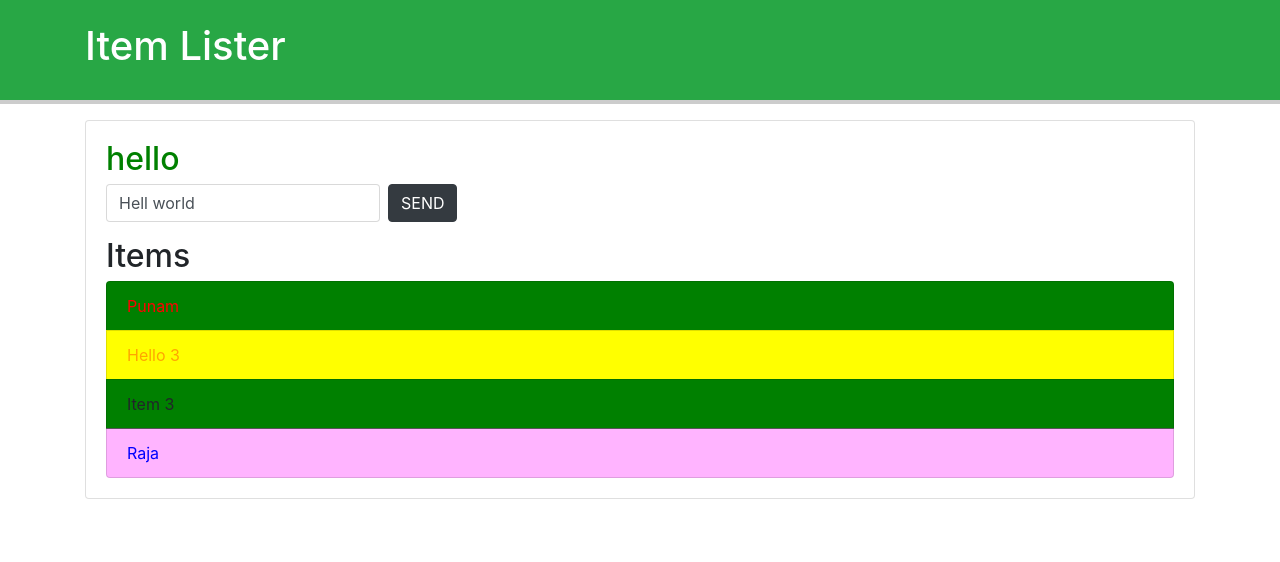
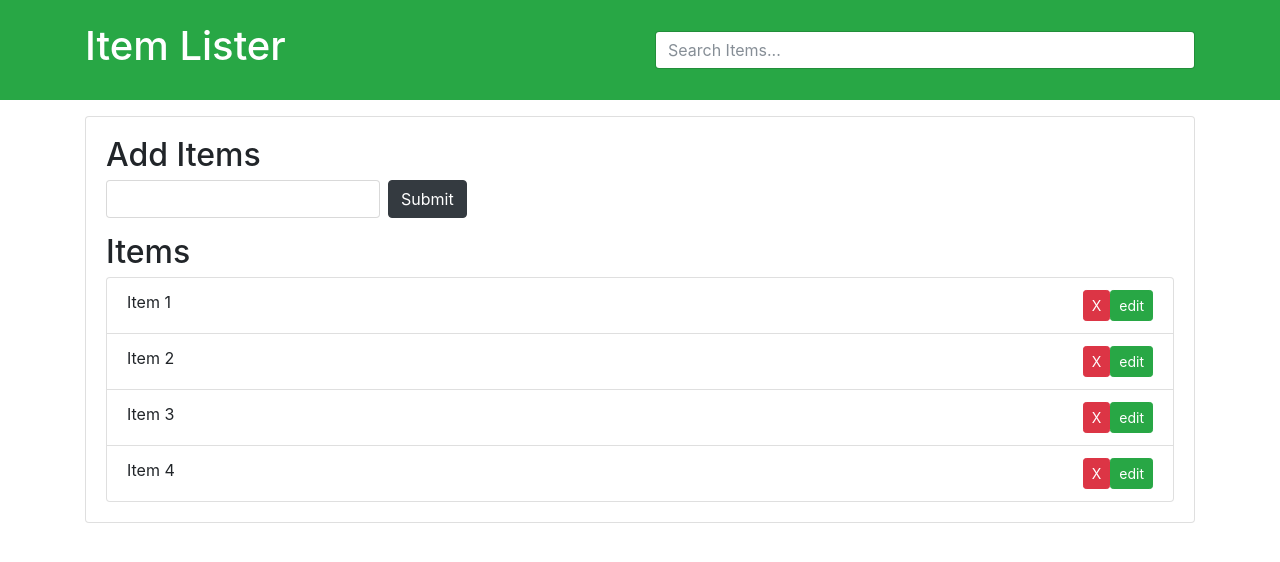
Before and after one commit to Punamkumari03/javascript_dom, a plain HTML site: page index.html in a window 1280 px wide. Drawn offline with nearby package versions, Linux system fonts and the light colour scheme.

Commit message:
delete and edit button are added

```diff
--- a/dom.js
+++ b/dom.js
@@ -1,132 +1,201 @@
-// console.dir(document);
-// examine document object
-// console.log(document.domain);
-// console.log(document.URL);
-// console.log(document.title);
-// console.log(document.doctype);
-// console.log(document.head);
-// console.log(document.all[10]);
-// // document.all[10].textContent='Hello';
-// console.log(document.forms);
-// console.log(document.getElementById('header-title'));
-var headerTitle=document.getElementById('header-title');
-var header=document.getElementById('main-header');
-var cardTitle=document.getElementById('item');
-// console.log(headerTitle);
-// headerTitle.textContent='Hello';
-header.style.borderBottom='solid 3px #000';
-cardTitle.style.color='green'
-cardTitle.style.fontweight='bold';
+// // console.dir(document);
+// // examine document object
+// // console.log(document.domain);
+// // console.log(document.URL);
+// // console.log(document.title);
+// // console.log(document.doctype);
+// // console.log(document.head);
+// // console.log(document.all[10]);
+// // // document.all[10].textContent='Hello';
+// // console.log(document.forms);
+// // console.log(document.getElementById('header-title'));
+// var headerTitle=document.getElementById('header-title');
+// var header=document.getElementById('main-header');
+// var cardTitle=document.getElementById('item');
+// // console.log(headerTitle);
+// // headerTitle.textContent='Hello';
+// header.style.borderBottom='solid 3px #000';
+// cardTitle.style.color='green'
+// cardTitle.style.fontweight='bold';
 
 
-// console.log(cardTitle);
-//getelement by classname
-var items=document.getElementsByClassName('list-group-item');
-console.log(items)
-console.log(items[1]);
-items[1].textContent='Hello 2';
-items[1].style.fontweight='bold';
-items[1].style.backgroundColor='yellow';
+// // console.log(cardTitle);
+// //getelement by classname
+// var items=document.getElementsByClassName('list-group-item');
+// console.log(items)
+// console.log(items[1]);
+// items[1].textContent='Hello 2';
+// items[1].style.fontweight='bold';
+// items[1].style.backgroundColor='yellow';
 
-// give error
-// items.style.backgroundColor='red';
-for(var i=0; i<items.length;i++){
-    items[i].style.backgroundColor='#f4f4f4'
-}
-items[2].style.backgroundColor='green';
-for(var i=0; i<items.length;i++){
-    items[i].style.fontweight='bold';
-}
-//getelementbytagname
-var li=document.getElementsByTagName('li');
-console.log(li)
-console.log(li[1]);
-li[1].textContent='Hello 3';
-li[1].style.fontweight='bold';
-li[1].style.backgroundColor='yellow';
-for(var i=0; i<li.length;i++){
-    li[i].style.backgroundColor='#f4f4f4'
+// // give error
+// // items.style.backgroundColor='red';
+// for(var i=0; i<items.length;i++){
+//     items[i].style.backgroundColor='#f4f4f4'
+// }
+// items[2].style.backgroundColor='green';
+// for(var i=0; i<items.length;i++){
+//     items[i].style.fontweight='bold';
+// }
+// //getelementbytagname
+// var li=document.getElementsByTagName('li');
+// console.log(li)
+// console.log(li[1]);
+// li[1].textContent='Hello 3';
+// li[1].style.fontweight='bold';
+// li[1].style.backgroundColor='yellow';
+// for(var i=0; i<li.length;i++){
+//     li[i].style.backgroundColor='#f4f4f4'
+// }
+
+// //queryselector
+// var header=document.querySelector('#main-header');
+// header.style.borderBottom='solid 4px #ccc'
+// var input = document.querySelector('input');
+// input.value='Hell world'
+// var submit = document.querySelector('input[type="submit"]');
+// submit.value='SEND';
+// var item = document.querySelector('.list-group-item');
+// item.style.color='red'
+// var lastItem = document.querySelector('.list-group-item:last-child');
+// lastItem.style.color='blue'
+// var secondItem = document.querySelector('.list-group-item:nth-child(2)');
+// secondItem.style.color='orange'
+
+// //queryselectrall
+// var titles=document.querySelectorAll('.title')
+// console.log(titles)
+// titles[0].textContent='hello'
+// var odd=document.querySelectorAll('li:nth-child(odd)');
+// var even=document.querySelectorAll('li:nth-child(even)');
+// for(var i=0;i<odd.length;i++){
+//    odd[i].style.backgroundColor='green';
+//    even[i].style.backgroundColor='#f4f6';
+// }
+// //TRAVERSING THE DOM
+// var itemList=document.querySelector('#items');
+// // console.log(itemList.parentNode);
+// // itemList.parentNode.style.backgroundColor='#f4f4f4';
+// // console.log(itemList.parentNode.parentNode.parentNode);
+// // parentelement--------------------------------------------------------------------------
+// // console.log(itemList.parentElement);
+// // itemList.parentElement.style.backgroundColor='#f4f4f4';
+// // console.log(itemList.parentElement.parentElement.parentElement);
+
+// // Childnode-----------------------------------------------------------
+// // console.log(itemList.childNodes);
+
+// console.log(itemList.children);
+// console.log(itemList.children[1]);
+// itemList.children[1].style.backgroundColor='yellow'
+
+// // firstchild--------------------------------------------------------------------
+// console.log(itemList.firstChild)
+// //firstelementchild---------------------------------------------------------------------------
+// console.log(itemList.firstElementChild);
+// itemList.firstElementChild.textContent='Punam';
+
+// // lastchild--------------------------------------------------------------------
+// console.log(itemList.lastChild)
+// //lastelementchild---------------------------------------------------------------------------
+// console.log(itemList.lastElementChild);
+// itemList.lastElementChild.textContent='Raja';
+
+// //nextSibling----------------------------------------------------------------------------------
+// console.log(itemList.nextSibling);
+// //nextElementSibling----------------------------------------------------------------------------------
+// console.log(itemList.nextElementSibling);
+// //previousSibling----------------------------------------------------------------------------------
+// console.log(itemList.previousSibling);
+// //previousElementSibling----------------------------------------------------------------------------------
+// console.log(itemList.previousElementSibling);
+
+// // createelement---------------------------------------------------------------------------------------
+// //create a div
+// var newDiv=document.createElement('div');
+// //Add class
+// newDiv.className='hello';
+// //Add id
+// newDiv.id='hello1';
+// //add attr
+// newDiv.setAttribute('title','hello Div');
+// //create text node
+// var newdivText=document.createTextNode('hello world');
+
+// //add text to div
+// newDiv.appendChild(newdivText);
+
+// var container=document.querySelector('header.container');
+// var h1=document.querySelector('header h1');
+
+// console.log(newDiv)
+// container.insertBefore(newDiv,h1);
+
+
+var form = document.getElementById('addForm');
+var itemList = document.getElementById('items');
+var filter = document.getElementById('filter');
+
+// Form submit event
+form.addEventListener('submit', addItem);
+// Delete event
+itemList.addEventListener('click', removeItem);
+// Filter event
+filter.addEventListener('keyup', filterItems);
+
+// Add item
+function addItem(e){
+  e.preventDefault();
+
+  // Get input value
+  var newItem = document.getElementById('item').value;
+
+  // Create new li element
+  var li = document.createElement('li');
+  // Add class
+  li.className = 'list-group-item';
+  // Add text node with input value
+  li.appendChild(document.createTextNode(newItem));
+
+  // Create del button element
+  var deleteBtn = document.createElement('button');
+
+  // Add classes to del button
+  deleteBtn.className = 'btn btn-danger btn-sm float-right delete';
+
+  // Append text node
+  deleteBtn.appendChild(document.createTextNode('X'));
+
+  // Append button to li
+  li.appendChild(deleteBtn);
+
+  // Append li to list
+  itemList.appendChild(li);
 }
 
-//queryselector
-var header=document.querySelector('#main-header');
-header.style.borderBottom='solid 4px #ccc'
-var input = document.querySelector('input');
-input.value='Hell world'
-var submit = document.querySelector('input[type="submit"]');
-submit.value='SEND';
-var item = document.querySelector('.list-group-item');
-item.style.color='red'
-var lastItem = document.querySelector('.list-group-item:last-child');
-lastItem.style.color='blue'
-var secondItem = document.querySelector('.list-group-item:nth-child(2)');
-secondItem.style.color='orange'
+// Remove item
+function removeItem(e){
+  if(e.target.classList.contains('delete')){
+    if(confirm('Are You Sure?')){
+      var li = e.target.parentElement;
+      itemList.removeChild(li);
+    }
+  }
+}
 
-//queryselectrall
-var titles=document.querySelectorAll('.title')
-console.log(titles)
-titles[0].textContent='hello'
-var odd=document.querySelectorAll('li:nth-child(odd)');
-var even=document.querySelectorAll('li:nth-child(even)');
-for(var i=0;i<odd.length;i++){
-   odd[i].style.backgroundColor='green';
-   even[i].style.backgroundColor='#f4f6';
+// Filter Items
+function filterItems(e){
+  // convert text to lowercase
+  var text = e.target.value.toLowerCase();
+  // Get lis
+  var items = itemList.getElementsByTagName('li');
+  // Convert to an array
+  Array.from(items).forEach(function(item){
+    var itemName = item.firstChild.textContent;
+    if(itemName.toLowerCase().indexOf(text) != -1){
+      item.style.display = 'block';
+    } else {
+      item.style.display = 'none';
+    }
+  });
 }
-//TRAVERSING THE DOM
-var itemList=document.querySelector('#items');
-// console.log(itemList.parentNode);
-// itemList.parentNode.style.backgroundColor='#f4f4f4';
-// console.log(itemList.parentNode.parentNode.parentNode);
-// parentelement--------------------------------------------------------------------------
-// console.log(itemList.parentElement);
-// itemList.parentElement.style.backgroundColor='#f4f4f4';
-// console.log(itemList.parentElement.parentElement.parentElement);
-
-// Childnode-----------------------------------------------------------
-// console.log(itemList.childNodes);
-
-console.log(itemList.children);
-console.log(itemList.children[1]);
-itemList.children[1].style.backgroundColor='yellow'
-
-// firstchild--------------------------------------------------------------------
-console.log(itemList.firstChild)
-//firstelementchild---------------------------------------------------------------------------
-console.log(itemList.firstElementChild);
-itemList.firstElementChild.textContent='Punam';
-
-// lastchild--------------------------------------------------------------------
-console.log(itemList.lastChild)
-//lastelementchild---------------------------------------------------------------------------
-console.log(itemList.lastElementChild);
-itemList.lastElementChild.textContent='Raja';
-
-//nextSibling----------------------------------------------------------------------------------
-console.log(itemList.nextSibling);
-//nextElementSibling----------------------------------------------------------------------------------
-console.log(itemList.nextElementSibling);
-//previousSibling----------------------------------------------------------------------------------
-console.log(itemList.previousSibling);
-//previousElementSibling----------------------------------------------------------------------------------
-console.log(itemList.previousElementSibling);
-
-// createelement---------------------------------------------------------------------------------------
-//create a div
-var newDiv=document.createElement('div');
-//Add class
-newDiv.className='hello';
-//Add id
-newDiv.id='hello1';
-//add attr
-newDiv.setAttribute('title','hello Div');
-//create text node
-var newdivText=document.createTextNode('hello world');
-
-//add text to div
-newDiv.appendChild(newdivText);
-
-var container=document.querySelector('header.container');
-var h1=document.querySelector('header h1');
-
-console.log(newDiv)
-container.insertBefore(newDiv,h1);
--- a/index.html
+++ b/index.html
@@ -11,24 +11,29 @@
 <body>
   <header id="main-header" class="bg-success text-white p-4 mb-3">
     <div class="container">
-
-      <h1 id="header-title">Item Lister <span style="display:none">123</span></h1>
+      <div class="row">
+        <div class="col-md-6">
+            <h1 id="header-title">Item Lister</h1>
+        </div>
+        <div class="col-md-6 align-self-center">
+            <input type="text" class="form-control" id="filter" placeholder="Search Items...">
+        </div>
+      </div>
     </div>
   </header>
   <div class="container">
    <div id="main" class="card card-body">
-    <h2 class="title" id="item">Add Items</h2>
-    <form class="form-inline mb-3">
-      <input type="text" class="form-control mr-2">
+    <h2 class="title">Add Items</h2>
+    <form id="addForm" class="form-inline mb-3">
+      <input type="text" class="form-control mr-2" id="item">
       <input type="submit" class="btn btn-dark" value="Submit">
     </form>
     <h2 class="title">Items</h2>
     <ul id="items" class="list-group">
-      <li class="list-group-item">Item 1</li>
-      <li class="list-group-item">Item 2</li>
-      <li class="list-group-item">Item 3</li>
-      <li class="list-group-item">Item 4</li>
-      <!-- <li>Item 5</li> -->
+      <li class="list-group-item">Item 1 <button class="btn btn-success btn-sm float-right delete">edit</button><button class="btn btn-danger btn-sm float-right delete">X</button> </li>
+      <li class="list-group-item">Item 2 <button class="btn btn-success btn-sm float-right delete">edit</button><button class="btn btn-danger btn-sm float-right delete">X</button></li>
+      <li class="list-group-item">Item 3 <button class="btn btn-success btn-sm float-right delete">edit</button> <button class="btn btn-danger btn-sm float-right delete">X</button></li>
+      <li class="list-group-item">Item 4 <button class="btn btn-success btn-sm float-right delete">edit</button> <button class="btn btn-danger btn-sm float-right delete">X</button></li>
     </ul>
    </div>
   </div>
```
